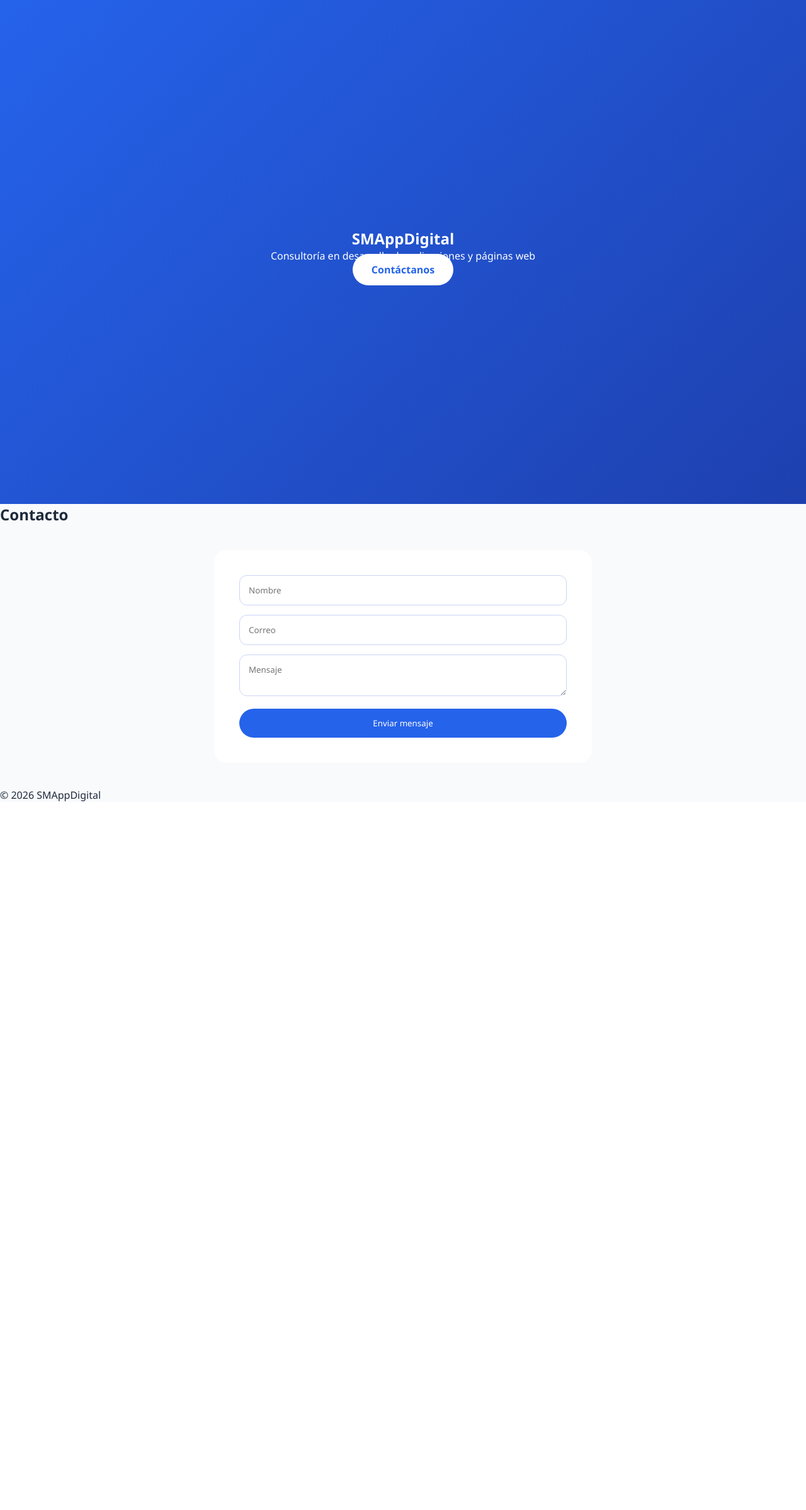
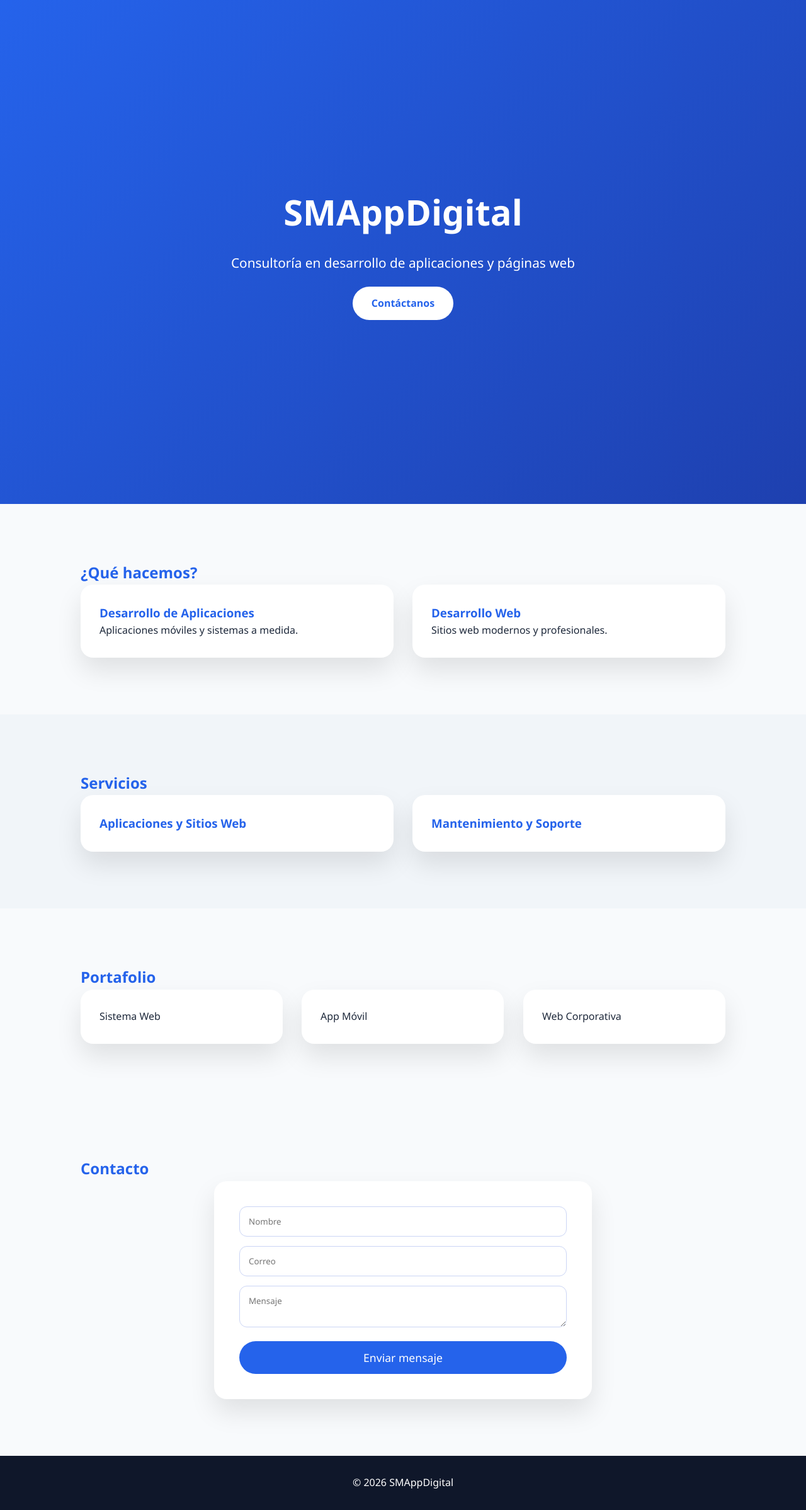
Before and after one commit to Michellgl/SMAppDigital, a PHP site: page / in a window 1280 px wide. Shown: the whole page at 63% size. Before the commit the page ends 1272 px from the top, so only its background shows below. Run offline with PHP 8.4, Linux system fonts and the light colour scheme; some libraries are stand-ins or nearby versions.

Commit message:
diseño modificado

```diff
--- a/css/style.css
+++ b/css/style.css
@@ -4,46 +4,66 @@
   --bg:#f8fafc;
 }
 
-*{
-  margin:0;
-  padding:0;
-  box-sizing:border-box;
-  font-family:"Segoe UI",sans-serif;
+*{margin:0;padding:0;box-sizing:border-box;font-family:"Segoe UI",sans-serif;}
+
+body{background:var(--bg);color:#1e293b;line-height:1.6;}
+
+section{padding:90px 10%;}
+
+h1,h2,h3{color:var(--primary);}
+
+.grid{
+  display:grid;
+  grid-template-columns:repeat(auto-fit,minmax(260px,1fr));
+  gap:30px;
 }
 
-body{
-  background:var(--bg);
-  color:#1e293b;
+.card{
+  background:white;
+  padding:30px;
+  border-radius:20px;
+  box-shadow:0 20px 40px rgba(0,0,0,.1);
+  transition:.4s;
 }
 
+.card:hover{transform:translateY(-10px);}
+
+/* HERO */
 .hero{
   min-height:100vh;
   background:linear-gradient(135deg,#2563eb,#1e40af);
   color:white;
   display:flex;
+  align-items:center;
   justify-content:center;
-  align-items:center;
   text-align:center;
 }
 
+.hero h1{font-size:3.5rem;color:white;}
+
+.hero p{margin:20px 0;font-size:1.3rem;}
+
 .btn{
+  display:inline-block;
+  padding:14px 30px;
   background:white;
   color:#2563eb;
-  padding:14px 30px;
   border-radius:30px;
   text-decoration:none;
   font-weight:bold;
 }
 
+/* CONTACTO */
 form{
   max-width:600px;
-  margin:40px auto;
+  margin:auto;
   background:white;
   padding:40px;
   border-radius:20px;
+  box-shadow:0 20px 40px rgba(0,0,0,.1);
 }
 
-input, textarea{
+input,textarea{
   width:100%;
   padding:14px;
   margin-bottom:15px;
@@ -54,10 +74,18 @@ input, textarea{
 button{
   width:100%;
   padding:14px;
+  border:none;
+  border-radius:30px;
   background:var(--primary);
   color:white;
-  border:none;
-  border-radius:30px;
+  font-size:1.1rem;
   cursor:pointer;
+}
 
+/* FOOTER */
+footer{
+  background:var(--dark);
+  color:white;
+  text-align:center;
+  padding:30px;
 }
--- a/index.html
+++ b/index.html
@@ -16,6 +16,41 @@
     <h1>SMAppDigital</h1>
     <p>Consultoría en desarrollo de aplicaciones y páginas web</p>
     <a href="#contacto" class="btn">Contáctanos</a>
+  </div>
+</section>
+
+<section>
+  <h2 data-aos="fade-right">¿Qué hacemos?</h2>
+  <div class="grid">
+    <div class="card" data-aos="fade-up">
+      <h3>Desarrollo de Aplicaciones</h3>
+      <p>Aplicaciones móviles y sistemas a medida.</p>
+    </div>
+    <div class="card" data-aos="fade-up" data-aos-delay="150">
+      <h3>Desarrollo Web</h3>
+      <p>Sitios web modernos y profesionales.</p>
+    </div>
+  </div>
+</section>
+
+<section style="background:#f1f5f9;">
+  <h2 data-aos="fade-left">Servicios</h2>
+  <div class="grid">
+    <div class="card" data-aos="zoom-in">
+      <h3>Aplicaciones y Sitios Web</h3>
+    </div>
+    <div class="card" data-aos="zoom-in" data-aos-delay="150">
+      <h3>Mantenimiento y Soporte</h3>
+    </div>
+  </div>
+</section>
+
+<section>
+  <h2 data-aos="fade-right">Portafolio</h2>
+  <div class="grid">
+    <div class="card" data-aos="flip-left">Sistema Web</div>
+    <div class="card" data-aos="flip-left" data-aos-delay="100">App Móvil</div>
+    <div class="card" data-aos="flip-left" data-aos-delay="200">Web Corporativa</div>
   </div>
 </section>
 
--- a/js/main.js
+++ b/js/main.js
@@ -1,6 +1,5 @@
 AOS.init({ duration:1000, once:true });
 
-// 🔑 TU PUBLIC KEY
 emailjs.init("hI8OiqHEH2HacNog6");
 
 const form = document.getElementById("form");
@@ -8,24 +7,23 @@ const form = document.getElementById("form");
 form.addEventListener("submit", function(e){
   e.preventDefault();
 
-  // 1️⃣ ENVÍA CORREO A TU GMAIL
   emailjs.sendForm(
     "service_smappgmail",
-    "template_contacto_admin",
+    "contacto",
     this
   ).then(() => {
 
 
     emailjs.sendForm(
       "service_smappgmail",
-      "template_respuesta_clien",
+      "respuesta",
       this
     ).then(() => {
-      alert("Mensaje enviado correctamente 🚀");
+      alert("Mensaje enviado correctamente ");
       form.reset();
     });
 
   }).catch(() => {
-    alert("Error al enviar el mensaje ❌");
+    alert("Error al enviar el mensaje");
   });
 });
```
